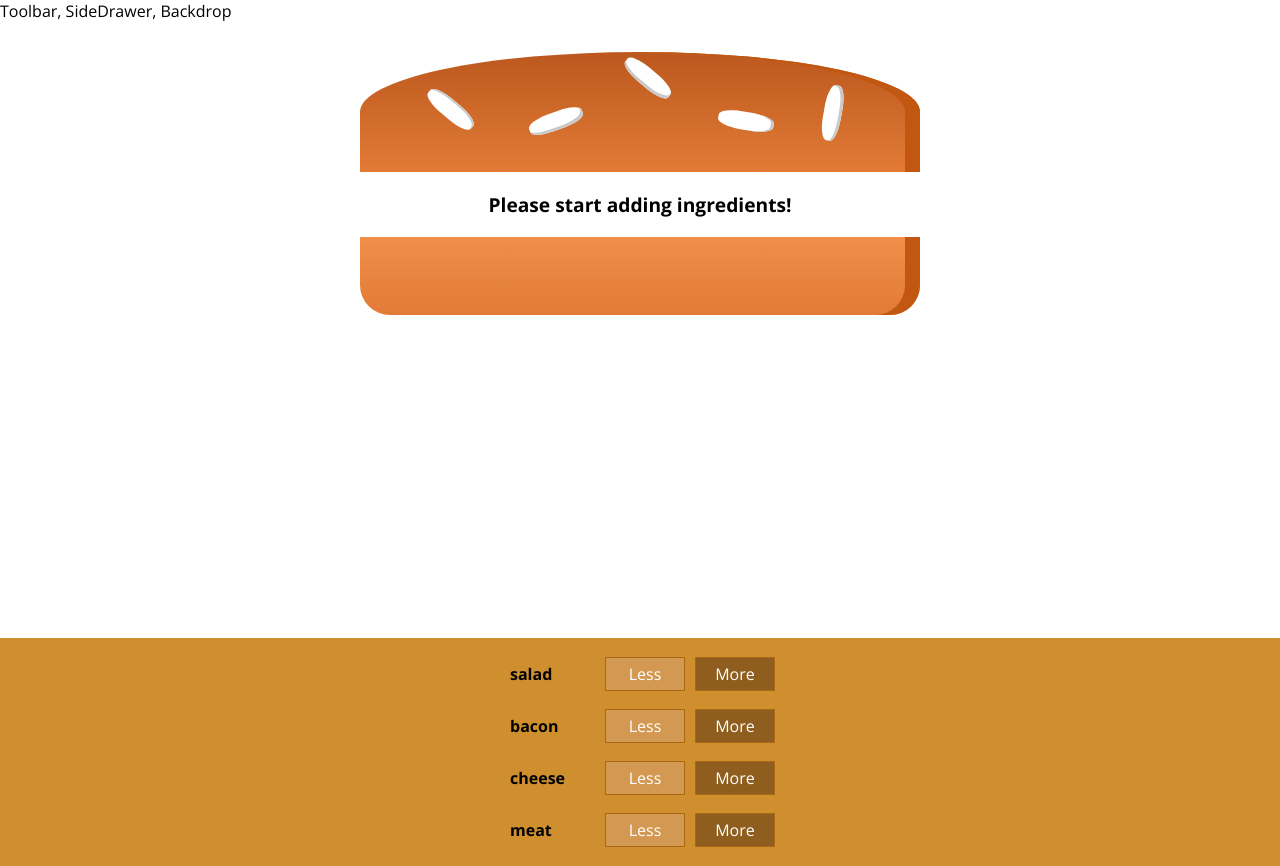
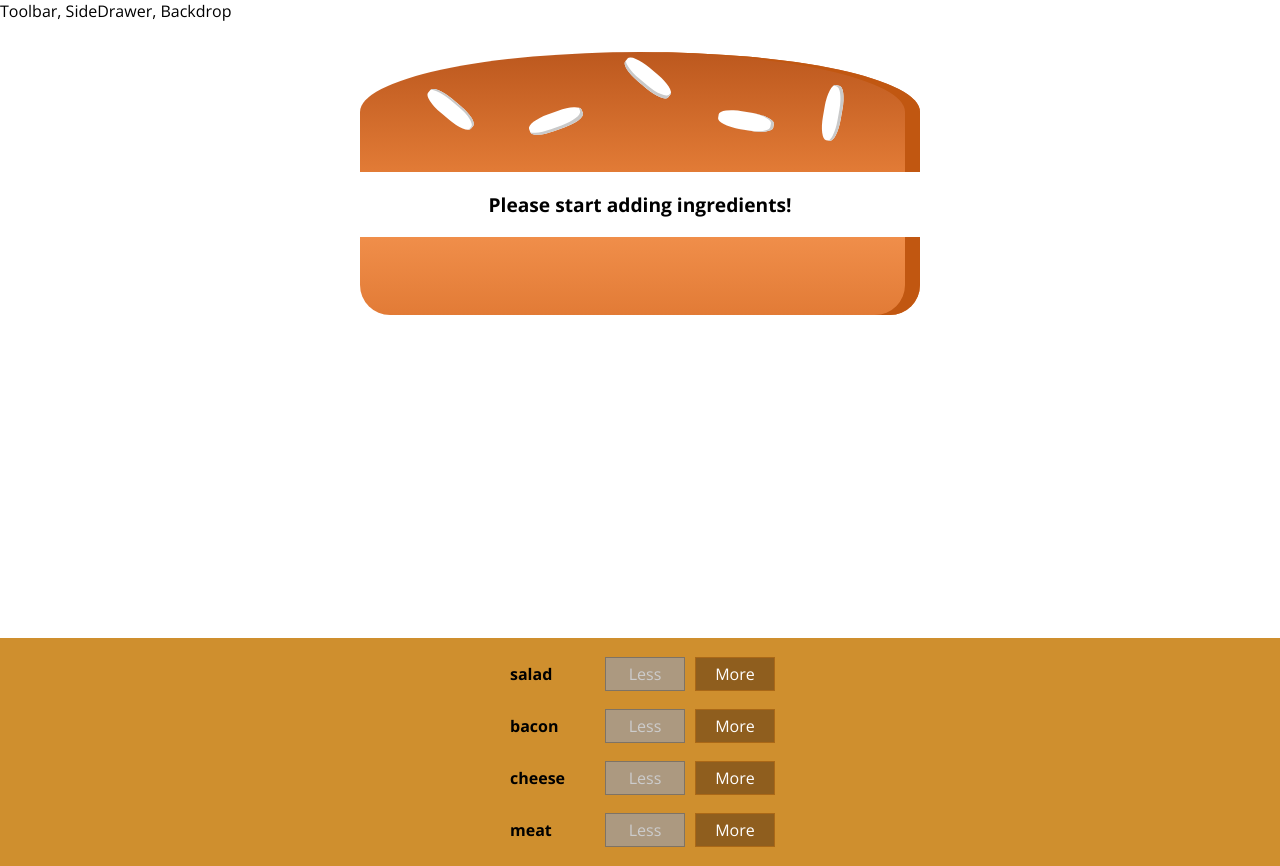
Before and after one commit to iulian-alexandru04/burger-builder, a React (Create React App) app: page / in a window 1280 px wide. Built offline with nearby package versions, Linux system fonts and the light colour scheme.

Commit message:
disable remove button when igredient is not used

```diff
--- a/src/components/Burger/BuildControls/BuildControl/BuildControl.js
+++ b/src/components/Burger/BuildControls/BuildControl/BuildControl.js
@@ -1,12 +1,13 @@
 import React from 'react';
 import classes from './BuildControl.module.css'
 
-const buildContorl = (props) => (
+const buildContorl = (props) => {
+    return(
     <div className={classes.BuildControl}>
         <div className={classes.Label}>{props.label}</div>
-        <button className={classes.Less} onClick={props.removed}>Less</button>
+        <button className={classes.Less} onClick={props.removed} disabled={props.disabled}>Less</button>
         <button className={classes.More} onClick={props.added}>More</button>
     </div>
-);
+)};
 
 export default buildContorl;
--- a/src/components/Burger/BuildControls/BuildControls.js
+++ b/src/components/Burger/BuildControls/BuildControls.js
@@ -11,7 +11,8 @@ const buildControls = (props) => (
                 key={name}
                 label={name}
                 added={() => props.addIngredient(name)}
-                removed={() => props.removeIngredient(name)}/>)}
+                removed={() => props.removeIngredient(name)}
+                disabled={props.disabled[name]}/>)}
     </div>
 );
 
--- a/src/containers/BurgerBuilder/BurgerBuilder.js
+++ b/src/containers/BurgerBuilder/BurgerBuilder.js
@@ -29,19 +29,22 @@ class BurgerBuilder extends Component {
 
     removeIngredientHandler = (type) => {
         const crt_ingredients = {...this.state.ingredients}
-        if(crt_ingredients[type]>0)
-            crt_ingredients[type]--;
+        crt_ingredients[type]--;
         const new_price = this.state.totalPrice - INGREDIENT_PRICES[type];
         this.setState({ingredients: crt_ingredients, totalPrice: new_price});
     }
 
     render () {
+        const disabledInfo = {...this.state.ingredients};
+        for(let ingr in disabledInfo)
+            disabledInfo[ingr] = disabledInfo[ingr] <= 0;
         return (
             <Fragment>
                 <Burger ingredients={this.state.ingredients}/>
                 <BuildControls
                     addIngredient={this.addIngredientHandler}
-                    removeIngredient={this.removeIngredientHandler}/>
+                    removeIngredient={this.removeIngredientHandler}
+                    disabled={disabledInfo}/>
             </Fragment>
         );
     }
```
